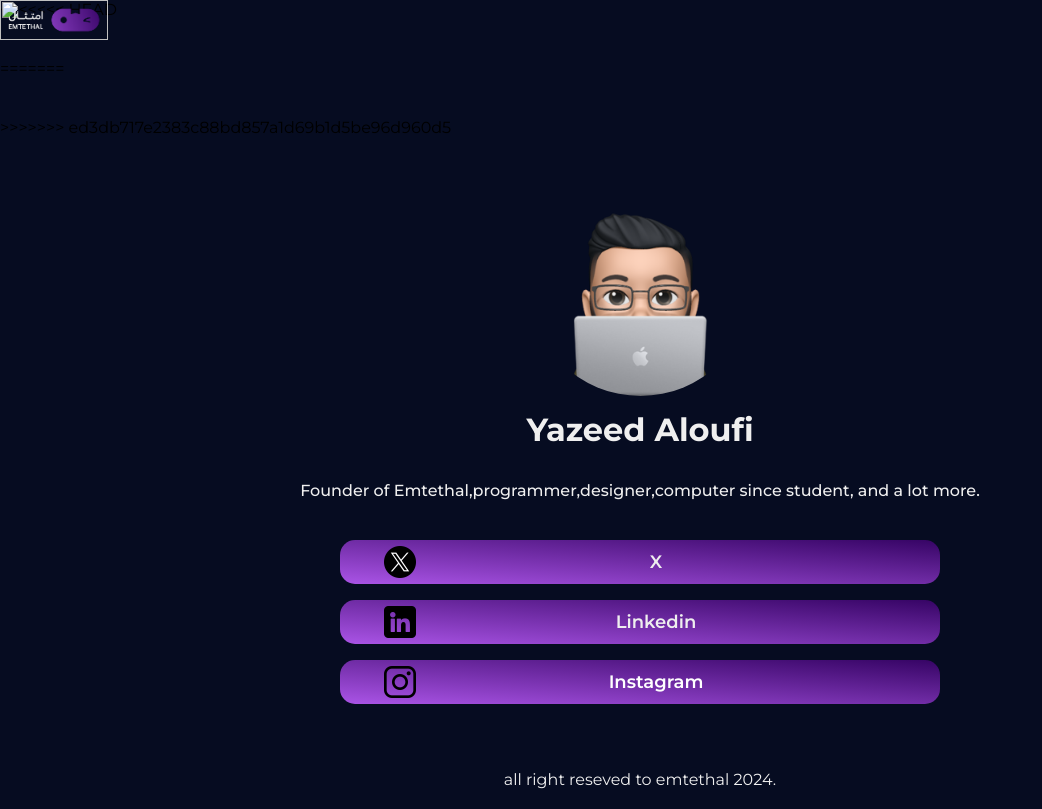
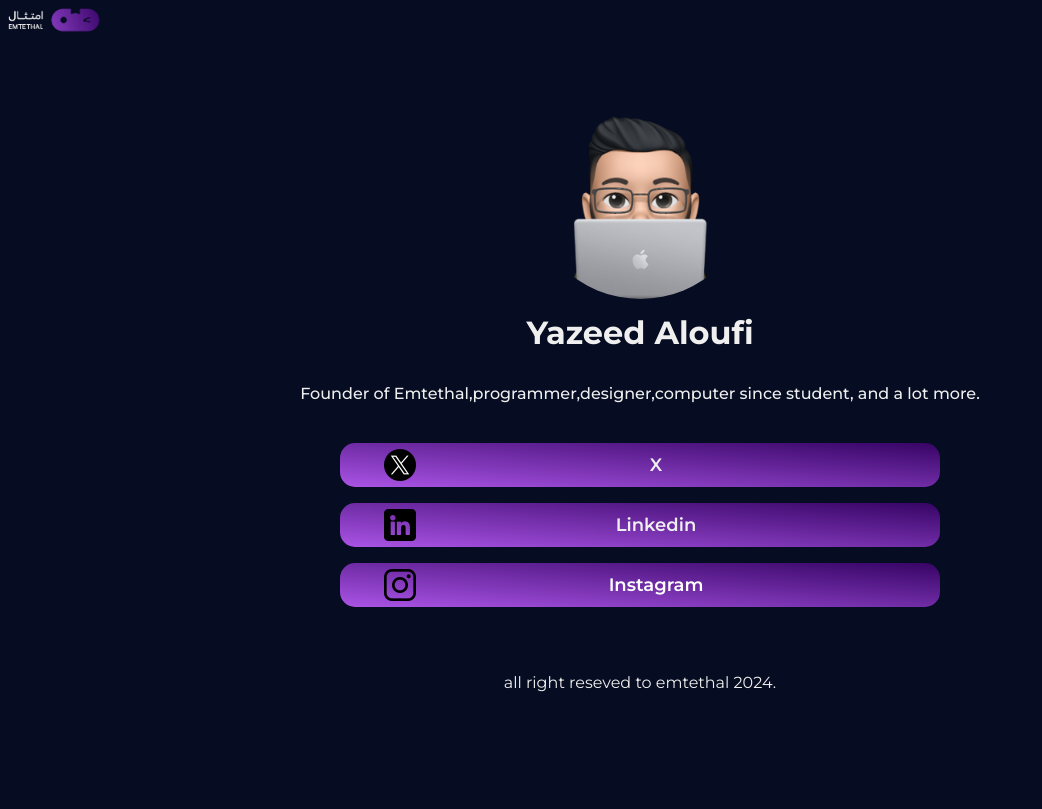
Before and after one commit to Yaj-13/Test_linktree, a plain HTML site: page index.html in a window 1280 px wide. Shown: the whole page, without its empty margins (0-1042 px from the left). Drawn offline with Linux system fonts and the light colour scheme.

Commit message:
Updateeee index.html

```diff
--- a/index.html
+++ b/index.html
@@ -10,14 +10,9 @@
     <title>linktree</title>
 </head>
 <body>
-<<<<<<< HEAD
-    <div class="image"><img class="artboard" src="pics/artboard 323.png"></div>
-=======
+
     <div class="image"><img class="artboard" src="pics/artboard_323.png" /></div>
->>>>>>> ed3db717e2383c88bd857a1d69b1d5be96d960d5
     <main>
-
-
         <div class="logoContainer">
             <img class="logo"
                  src= "pics/Image (2).png"
```
